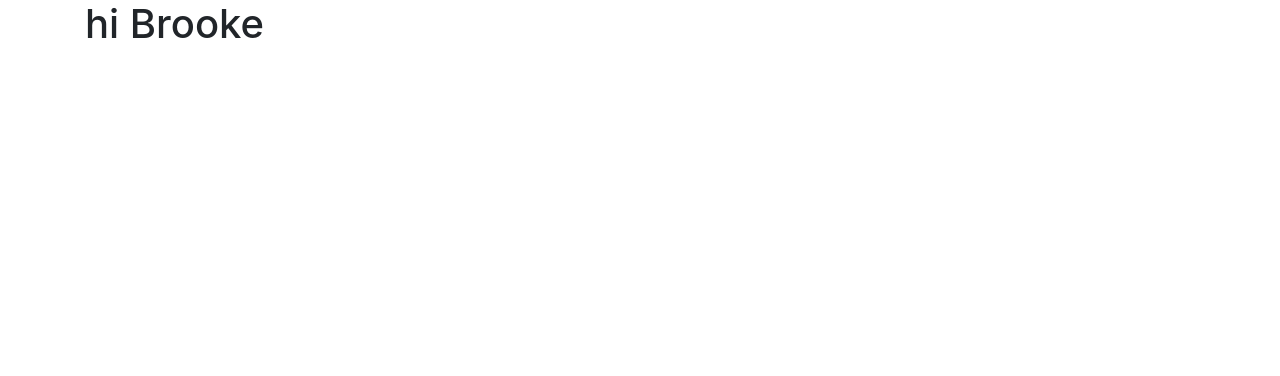
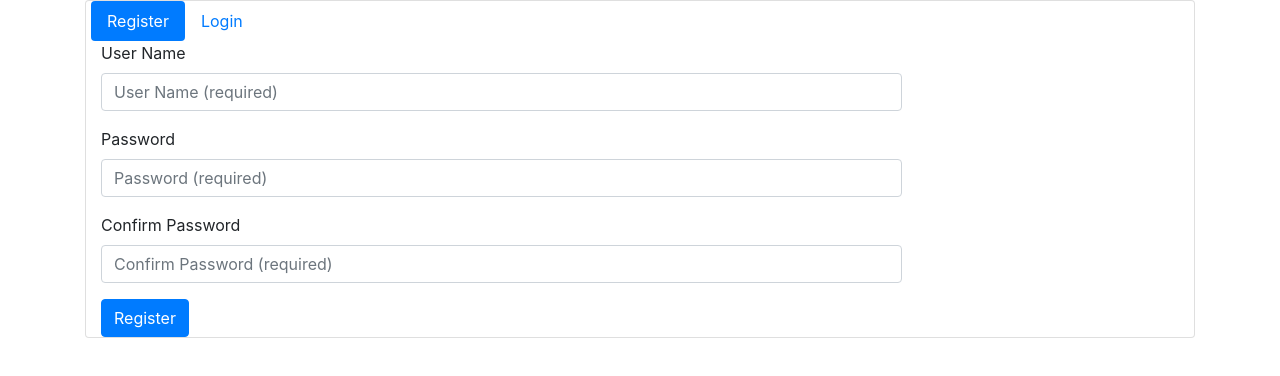
Before and after one commit to Tweetlibs/Tweetlibs, a React (Create React App) app in the folder client/: page /login in a window 1280 px wide. Shown: the top 376 px of the page. Built offline with nearby package versions, Linux system fonts and the light colour scheme.

Commit message:
adding in the Login component

```diff
--- a/client/src/components/pages/Login.js
+++ b/client/src/components/pages/Login.js
@@ -1,13 +1,87 @@
-import React, { Component } from 'react';
+import React, { Component } from "react";
+import {
+	Col,
+	Row,
+	Form,
+	Button,
+	Container,
+	Tabs,
+	Tab,
+	Card,
+	Nav,
+} from "react-bootstrap";
 
 class Login extends Component {
-    render() {
-        return (
-            <div>
-                <h1>hi Brooke</h1>
-            </div>
-        );
-    }
+	render() {
+		return (
+			<Tab.Container id="left-tabs-example" defaultActiveKey="register">
+				<Card>
+						<Col sm={3}>
+							<Nav variant="pills">
+								<Nav.Item>
+									<Nav.Link eventKey="register">Register</Nav.Link>
+								</Nav.Item>
+								<Nav.Item>
+									<Nav.Link eventKey="login">Login</Nav.Link>
+								</Nav.Item>
+							</Nav>
+						</Col>
+						<Col sm={9}>
+							<Tab.Content>
+								<Tab.Pane eventKey="register">
+									<Form.Group>
+										<Form.Label>User Name</Form.Label>
+										<Form.Control
+											name={"user-name"}
+											placeHolder={"User Name (required)"}
+										/>
+									</Form.Group>
+									<Form.Group>
+										<Form.Label>Password</Form.Label>
+										<Form.Control
+											name={"password1"}
+											placeHolder={"Password (required)"}
+										/>
+									</Form.Group>
+									<Form.Group>
+										<Form.Label>Confirm Password</Form.Label>
+										<Form.Control
+											name={"password2"}
+											placeHolder={"Confirm Password (required)"}
+										/>
+									</Form.Group>
+									<Button variant="primary" type="submit">
+										Register
+									</Button>
+								</Tab.Pane>
+								<Tab.Pane eventKey="login">
+									<Form.Group>
+										<Form.Label>User Name</Form.Label>
+										<Form.Control
+											name={"user-name"}
+											placeHolder={"User Name (required)"}
+										/>
+									</Form.Group>
+									<Form.Group>
+										<Form.Label>Password</Form.Label>
+										<Form.Control
+											name={"registered-pass"}
+											placeHolder={"Password (required)"}
+										/>
+									</Form.Group>
+									<Form.Group>
+										<Form.Label>Confirm Password</Form.Label>
+									</Form.Group>
+									<Button variant="primary" type="submit">
+										Login
+									</Button>
+								</Tab.Pane>
+							</Tab.Content>
+						</Col>
+				</Card>
+			</Tab.Container>
+		);
+	}
 }
 
 export default Login;
```
Also changed, not shown: 1 other file (tests, documents, lock files or other folders).
